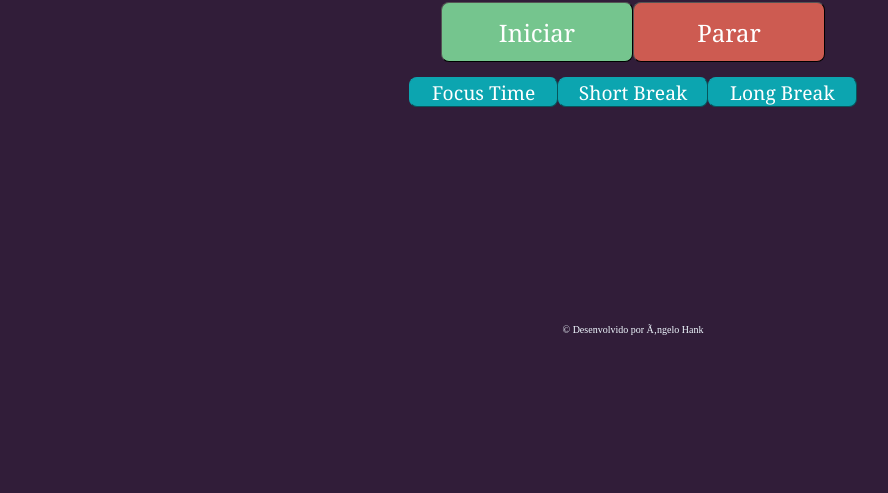
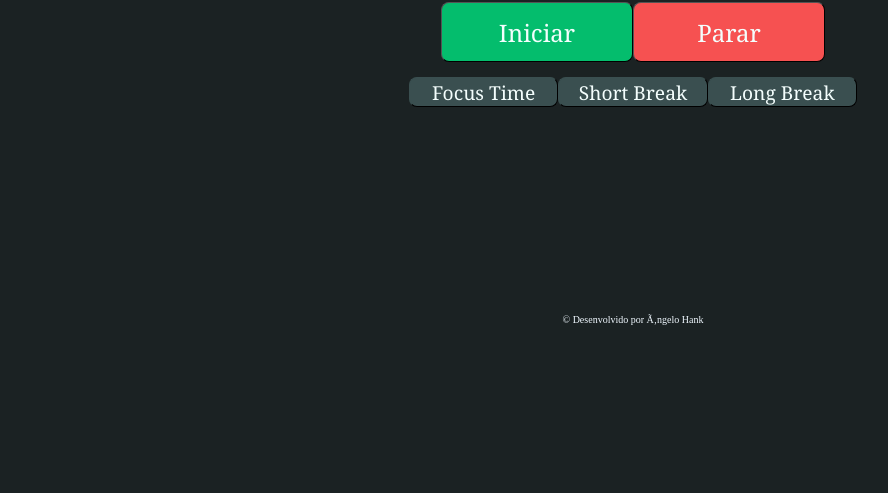
Before and after one commit to angelohank/pomodoroTimer, a plain HTML site: page pages/index.html in a window 1280 px wide. Shown: the part 307-800 px from the top of the page, without its empty margins (7-895 px from the left). Drawn offline with Linux system fonts and the light colour scheme; a web font is replaced by a local one.

Commit message:
criando constantes pra paleta de cores e alterando paleta

```diff
--- a/style/style.css
+++ b/style/style.css
@@ -1,14 +1,22 @@
 @import url('https://fonts.googleapis.com/css2?family=Mynerve&display=swap');
 
+:root {
+    --primary-color: #04bd6d;
+    --secondary-color: #3A4F50;
+    --background-color: #1B2223;
+    --font-color: #F4FEFD;
+    --cancel-color: #f65151;
+}
+
 body {
-    background-color: #311d39;
+    background-color: var(--background-color);
 }
 
 header {
     font-size: 35px;
     font-family: 'Mynerve';
     margin: 3%;
-    color: aliceblue;
+    color: var(--primary-color);
     font-weight: bold;
 }
 
@@ -39,8 +47,8 @@ main {
 .btn {
     border-radius: 8px;
     border-width: 1px;
-    background-color: #75c58e;
-    color: #fff;
+    background-color: var(--primary-color);
+    color: var(--font-color);
     font-family: Cambria, Cochin, Georgia, Times, 'Times New Roman', serif;
     font-size: 150%;
     height: 60px;
@@ -49,23 +57,23 @@ main {
 
 .btn:hover {
     cursor: pointer;
-    background-color: #fff;
-    color: #75c58e;
+    background-color: var(--font-color);
+    color: var(--primary-color);
     transition: background-color 0.5s ease;
 }
 
 .stop {
-    color: #fff;
-    background-color: #cd5b51;
+    color: var(--font-color);
+    background-color: var(--cancel-color);
 }
 
 .stop:hover {
-    background-color: #fff;
-    color: #cd5b51;
+    background-color: var(--font-color);
+    color: var(--cancel-color);
     transition: background-color 0.5s ease;
 }
 .copy{
-    padding-top: 140px;
+    padding-top: 130px;
     text-align: center;
     font-size: 10px;
     color: aliceblue;
@@ -80,16 +88,16 @@ main {
 }
 
 #step-row > button {
-    background-color: #0ca5b0;
-    color: #fff;
-    border-color: #0ca5b0;
+    background-color: var(--secondary-color);
+    color: var(--font-color);
+    border-color: var(--secondary-color);
     font-size: 120%;
     height: 30px;
     width: 150px;
 }
 
 #step-row > button:hover {
-    background-color: #fff;
-    color: #0ca5b0;
+    background-color: var(--font-color);
+    color: var(--secondary-color);
     transition: background-color 0.5s ease;
 }
```
